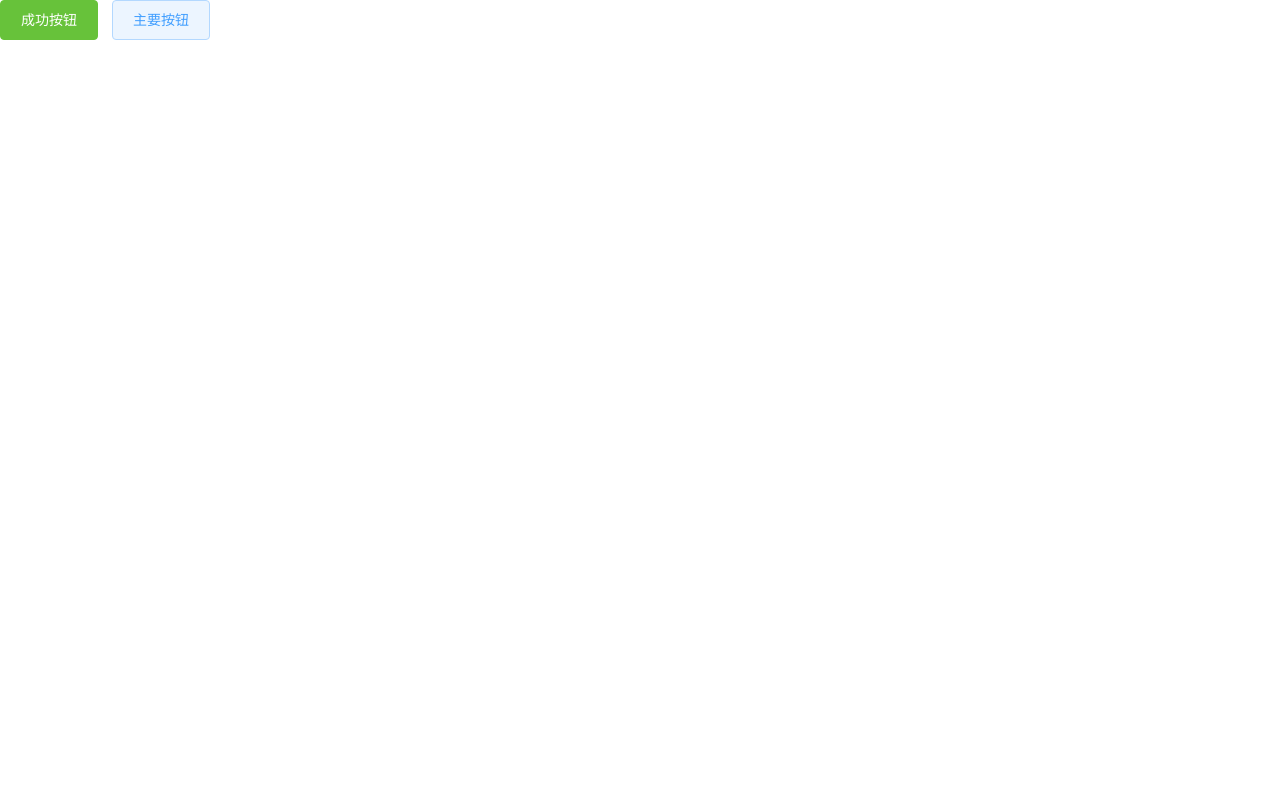
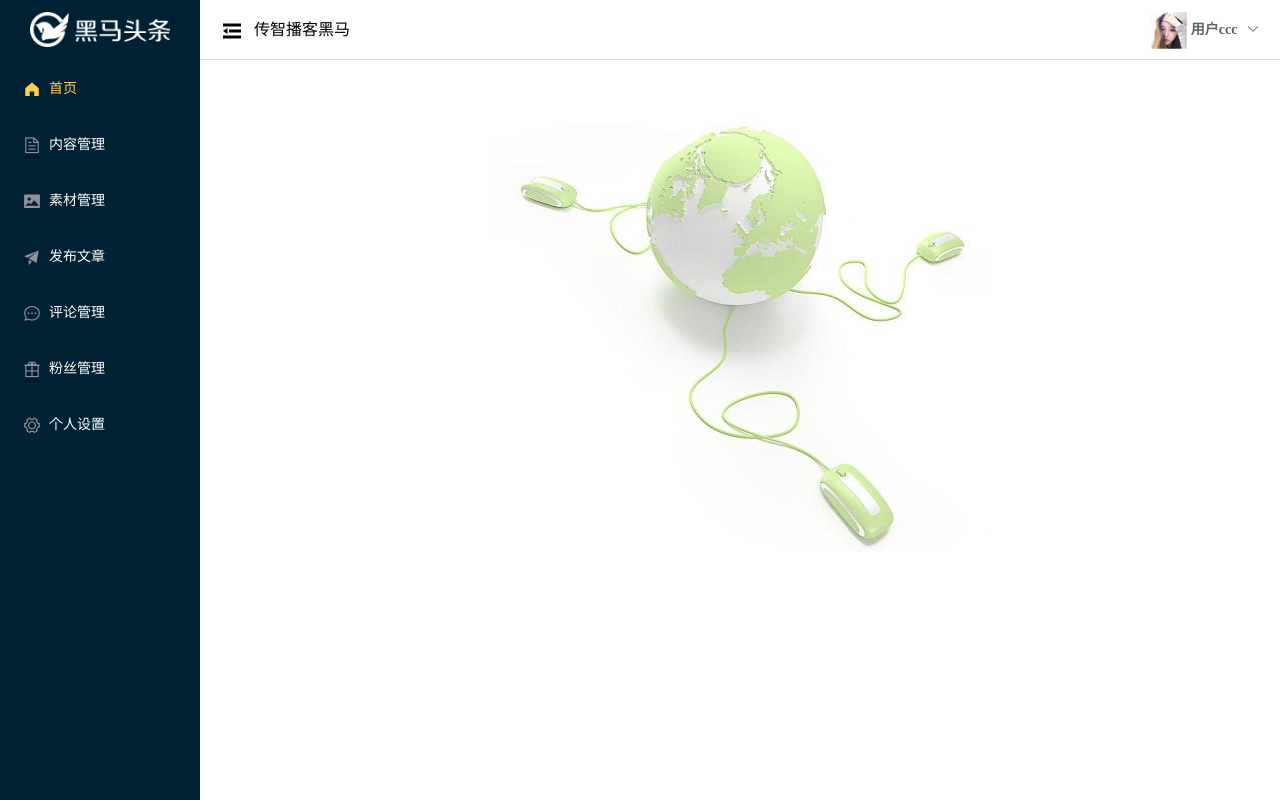
Before and after one commit to CCC09/vue-project1, a Vue app: page / in a window 1280 px wide. Built offline with nearby package versions, Linux system fonts and the light colour scheme.

Commit message:
导航栏和404页面完成

```diff
--- a/src/App.vue
+++ b/src/App.vue
@@ -1,7 +1,6 @@
 <template>
   <div id="app">
       <router-view></router-view>
-     <el-button type="success">成功按钮</el-button> <el-button type="primary" plain>主要按钮</el-button>
   </div>
 </template>
 
--- a/src/router/index.js
+++ b/src/router/index.js
@@ -2,6 +2,10 @@
 import Vue from 'vue'
 
 import Login from '@/views/login'
+import Home from '@/views/home'
+import Welcome from '@/views/welcome'
+import Article from '@/views/article'
+import NotFound from '@/views/404'
 
 Vue.use(VueRouter)
 
@@ -12,6 +16,29 @@
       path: '/login',
       name: 'login',
       component: Login
+    },
+    {
+      path: '/',
+      // redirect: '/welcome',
+      // name: 'home',
+      component: Home,
+      children: [
+        {
+          path: '',
+          name: 'welcome',
+          component: Welcome
+        },
+        {
+          path: 'article',
+          name: 'article',
+          component: Article
+        }
+      ]
+    },
+    {
+      path: '*',
+      name: '404',
+      component: NotFound
     }
   ]
 })
--- /dev/null
+++ b/src/views/404/index.vue
@@ -0,0 +1,16 @@
+<template>
+<div class='container'></div>
+</template>
+
+<script>
+export default {}
+</script>
+
+<style scoped lang='less'>
+ .container {
+     width: 100%;
+     height: 100%;
+     position: absolute;
+     background: url(../../assets/images/404.png) no-repeat center / cover
+ }
+</style>
--- /dev/null
+++ b/src/views/article/index.vue
@@ -0,0 +1,9 @@
+<template>
+<div class='container'>article</div>
+</template>
+
+<script>
+export default {}
+</script>
+
+<style scoped lang='less'></style>
--- /dev/null
+++ b/src/views/home/index.vue
@@ -0,0 +1,122 @@
+<template>
+  <el-container class="wrapper">
+    <el-aside :width="isCollapse?'64px':'200px'">
+      <div class="logo" :class="{miniLogo:isCollapse}"></div>
+      <el-menu
+        :default-active="$route.path"
+        background-color="#002033"
+        text-color="#fff"
+        active-text-color="#ffd04b"
+        :collapse="isCollapse"
+        :collapse-transition='false'
+        router
+      >
+        <el-menu-item index="/">
+          <i class="el-icon-s-home"></i>
+          <span slot="title">首页</span>
+        </el-menu-item>
+        <el-menu-item index="/article">
+          <i class="el-icon-document"></i>
+          <span slot="title">内容管理</span>
+        </el-menu-item>
+        <el-menu-item index="/image">
+          <i class="el-icon-picture"></i>
+          <span slot="title">素材管理</span>
+        </el-menu-item>
+        <el-menu-item index="/public">
+          <i class="el-icon-s-promotion"></i>
+          <span slot="title">发布文章</span>
+        </el-menu-item>
+        <el-menu-item index="/comment">
+          <i class="el-icon-chat-dot-round"></i>
+          <span slot="title">评论管理</span>
+        </el-menu-item>
+        <el-menu-item index="/fans">
+          <i class="el-icon-present"></i>
+          <span slot="title">粉丝管理</span>
+        </el-menu-item>
+        <el-menu-item index="/setting">
+          <i class="el-icon-setting"></i>
+          <span slot="title">个人设置</span>
+        </el-menu-item>
+      </el-menu>
+    </el-aside>
+    <el-container>
+      <el-header>
+        <span class="el-icon-s-fold" @click="toggleMenu"></span>
+        <span>传智播客黑马</span>
+        <el-dropdown>
+          <span class="el-dropdown-link">
+            <img src="../../assets/images/avatar.jpg" alt />
+            用户ccc
+            <i class="el-icon-arrow-down el-icon--right"></i>
+          </span>
+          <el-dropdown-menu slot="dropdown">
+            <el-dropdown-item icon="el-icon-setting">个人设置</el-dropdown-item>
+            <el-dropdown-item icon="el-icon-toilet-paper">退出登录</el-dropdown-item>
+          </el-dropdown-menu>
+        </el-dropdown>
+      </el-header>
+      <el-main>
+          <router-view></router-view>
+      </el-main>
+    </el-container>
+  </el-container>
+</template>
+
+<script>
+export default {
+  data () {
+    return {
+      isCollapse: false
+    }
+  },
+  methods: {
+    toggleMenu () {
+      this.isCollapse = !this.isCollapse
+    }
+  }
+}
+</script>
+
+<style lang="less" scoped>
+.wrapper {
+  width: 100%;
+  height: 100%;
+  position: absolute;
+  .el-aside {
+    background-color: #002033;
+  }
+  .el-header {
+    line-height: 60px;
+    border-bottom: 1px solid #ddd;
+    .el-icon-s-fold {
+      margin-right: 10px;
+      font-size: 24px;
+      vertical-align: middle;
+    }
+    .el-dropdown {
+      float: right;
+      .el-dropdown-link {
+        font-weight: bold;
+        img {
+          width: 36px;
+          vertical-align: middle;
+        }
+      }
+    }
+  }
+}
+.logo {
+  width: 100%;
+  height: 60px;
+  background: url(../../assets/images/logo_admin.png) no-repeat center / 140px;
+}
+.miniLogo {
+    background-image: url(../../assets/images/logo_admin_01.png);
+    background-size: 36px
+}
+.el-menu {
+    border-right: 0
+}
+</style>
--- a/src/views/login/index.vue
+++ b/src/views/login/index.vue
@@ -14,7 +14,7 @@
                     <el-checkbox :value="true">我已阅读并同意用户协议和隐私条款哦</el-checkbox>
                 </el-form-item>
                 <el-form-item>
-                    <el-button style="width:100%" type="primary" @click="submitForm('loginForm')">登陆</el-button>
+                    <el-button style="width:100%" type="primary" @click="submitForm">登陆</el-button>
                 </el-form-item>
             </el-form>
         </el-card>
@@ -30,8 +30,8 @@
     }
     return {
       loginForm: {
-        mobile: '',
-        code: ''
+        mobile: '18801286666',
+        code: '246810'
       },
       loginRules: {
         mobile: [
--- /dev/null
+++ b/src/views/welcome/index.vue
@@ -0,0 +1,17 @@
+<template>
+<div class='container'>
+    <img src="../../assets/images/welcome.jpg" alt="">
+</div>
+</template>
+
+<script>
+export default {
+
+}
+</script>
+
+<style scoped lang='less'>
+      .container {
+          text-align: center
+       }
+</style>
```
